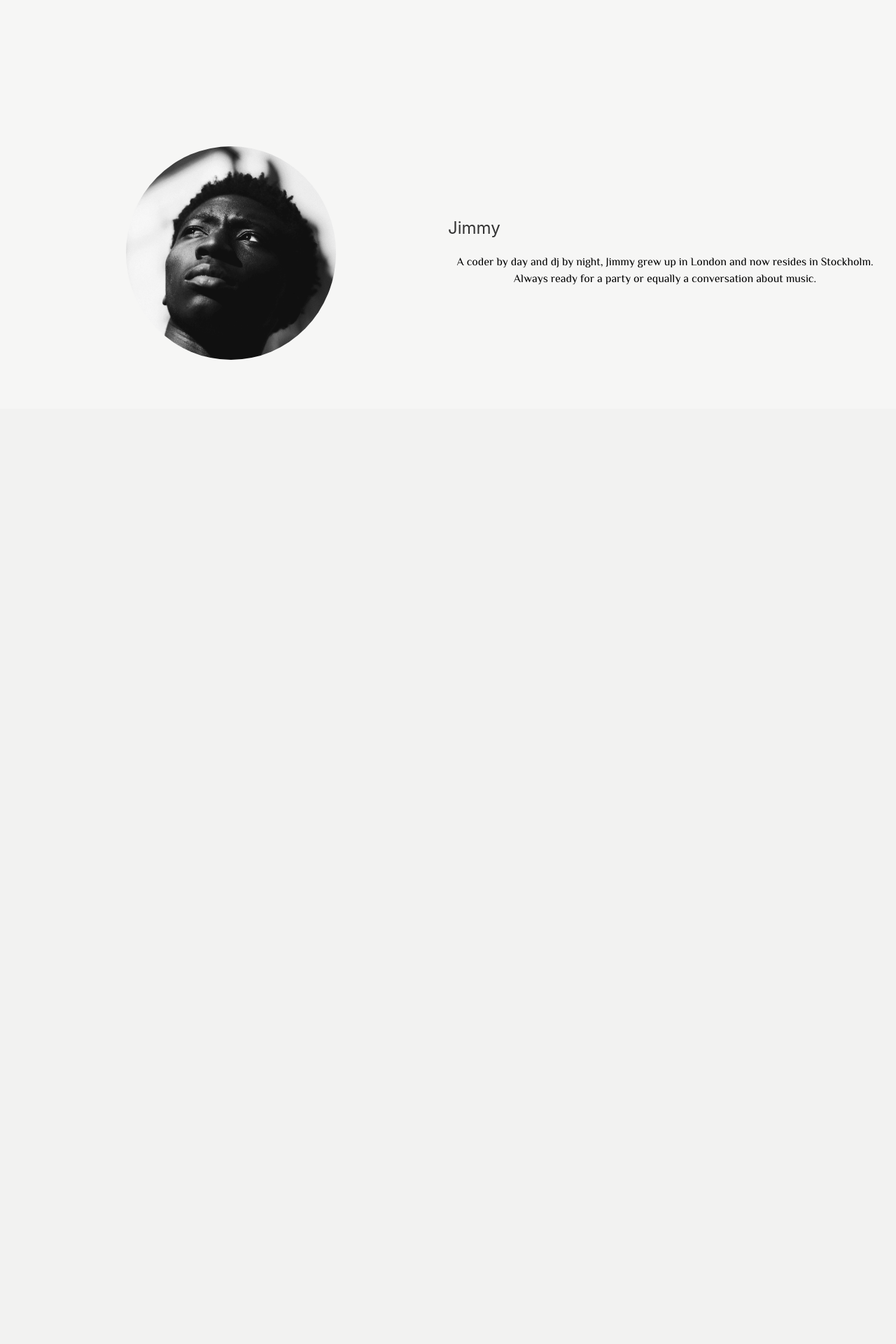
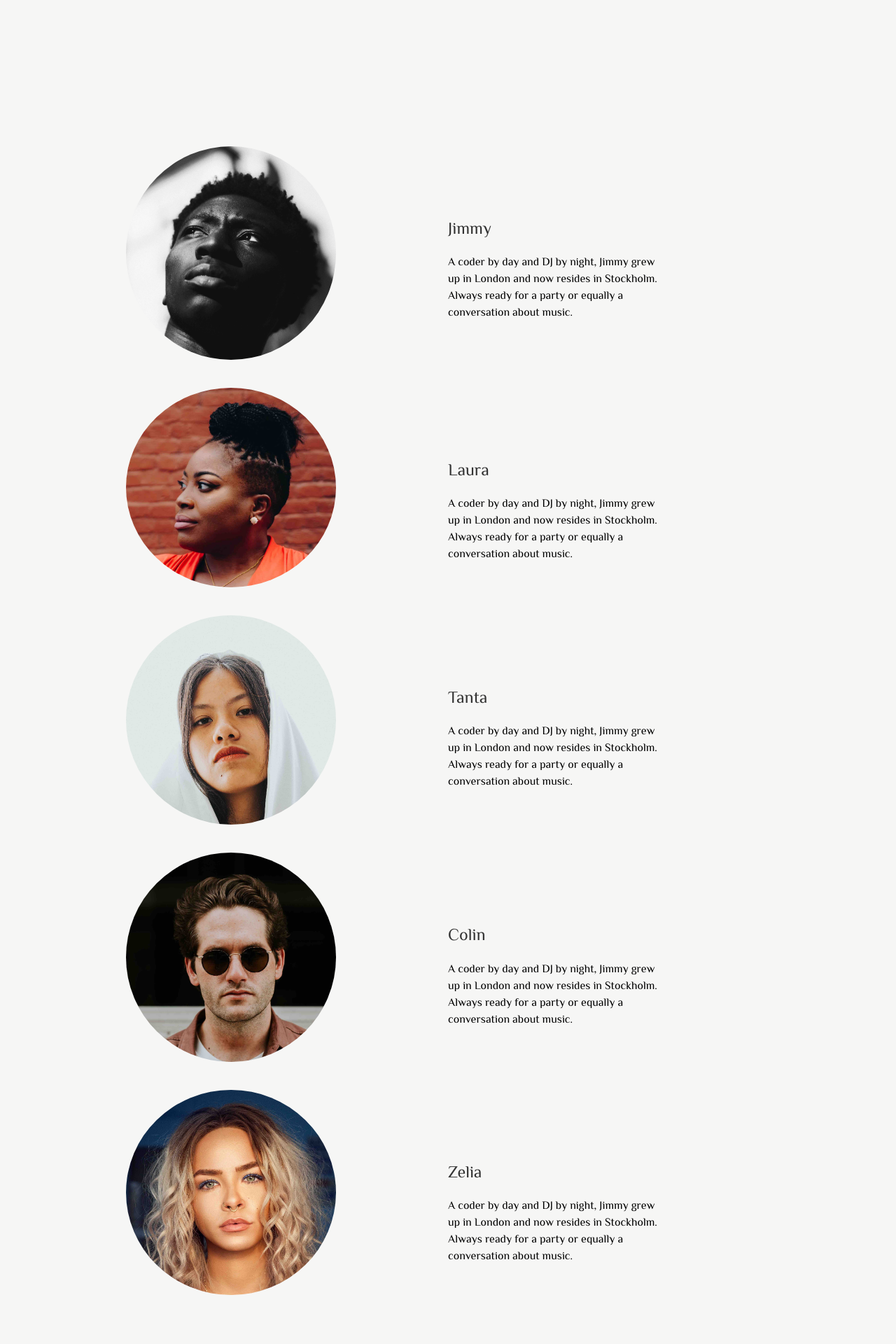
Before and after one commit to Code-Institute-Submissions/send-it-blog, a Flask app: page /about in a window 1280 px wide. Shown: the part 1366-3286 px from the top of the page at 70% size. Before the commit the page ends 1880 px from the top, so only its background shows below. Run offline with Flask 2, Linux system fonts and the light colour scheme; some libraries are stand-ins or nearby versions.

Commit message:
Add main about page content

```diff
--- a/static/css/styles.css
+++ b/static/css/styles.css
@@ -152,6 +152,10 @@ body {
     object-fit: cover;
 }
 
+.member__header {
+    font-family: 'Philosopher', Courier, monospace;
+}
+
 .member__description {
     margin-top: 100px;
 }
--- a/templates/about.html
+++ b/templates/about.html
@@ -26,12 +26,59 @@
         </p>
     </section>
 
-    <section class="member__section uk-section center-align uk-width-1-1">
+    <section class="member__section uk-section uk-width-1-1 uk-flex-column">
         <div class="uk-panel uk-flex">
             <img class="uk-align-left member__image" src="/static/images/blog-images/member1.jpg" width="300" height="300" alt="Example image">
             <div class="member__description uk-width-1-2">
-            <h3 class="member__header uk-text-left">Jimmy</h3>
-            <p class="member__text uk-flex-left">A coder by day and dj by night, Jimmy grew up in London and now resides in Stockholm. Always ready for a party or equally a conversation about music.</p>
+                <h3 class="member__header uk-text-left">Jimmy</h3>
+                <p class="member__text uk-flex-left uk-width-1-2">
+                    A coder by day and DJ by night, Jimmy grew up in London and now resides in Stockholm.
+                    Always ready for a party or equally a conversation about music.
+                </p>
+            </div>
+        </div>
+
+        <div class="uk-panel uk-flex uk-margin-medium-top">
+            <img class="uk-align-left member__image" src="/static/images/blog-images/member2.jpg" width="300" height="300" alt="Example image">
+            <div class="member__description uk-width-1-2">
+                <h3 class="member__header uk-text-left">Laura</h3>
+                <p class="member__text uk-flex-left uk-width-1-2">
+                    A coder by day and DJ by night, Jimmy grew up in London and now resides in Stockholm.
+                    Always ready for a party or equally a conversation about music.
+                </p>
+            </div>
+        </div>
+
+        <div class="uk-panel uk-flex uk-margin-medium-top">
+            <img class="uk-align-left member__image" src="/static/images/blog-images/member3.jpg" width="300" height="300" alt="Example image">
+            <div class="member__description uk-width-1-2">
+                <h3 class="member__header uk-text-left">Tanta</h3>
+                <p class="member__text uk-flex-left uk-width-1-2">
+                    A coder by day and DJ by night, Jimmy grew up in London and now resides in Stockholm.
+                    Always ready for a party or equally a conversation about music.
+                </p>
+            </div>
+        </div>
+
+        <div class="uk-panel uk-flex uk-margin-medium-top">
+            <img class="uk-align-left member__image" src="/static/images/blog-images/member4.jpg" width="300" height="300" alt="Example image">
+            <div class="member__description uk-width-1-2">
+                <h3 class="member__header uk-text-left">Colin</h3>
+                <p class="member__text uk-flex-left uk-width-1-2">
+                    A coder by day and DJ by night, Jimmy grew up in London and now resides in Stockholm.
+                    Always ready for a party or equally a conversation about music.
+                </p>
+            </div>
+        </div>
+
+        <div class="uk-panel uk-flex uk-margin-medium-top">
+            <img class="uk-align-left member__image" src="/static/images/blog-images/member5.jpg" width="300" height="300" alt="Example image">
+            <div class="member__description uk-width-1-2">
+                <h3 class="member__header uk-text-left">Zelia</h3>
+                <p class="member__text uk-flex-left uk-width-1-2">
+                    A coder by day and DJ by night, Jimmy grew up in London and now resides in Stockholm.
+                    Always ready for a party or equally a conversation about music.
+                </p>
             </div>
         </div>
     </section>
```
